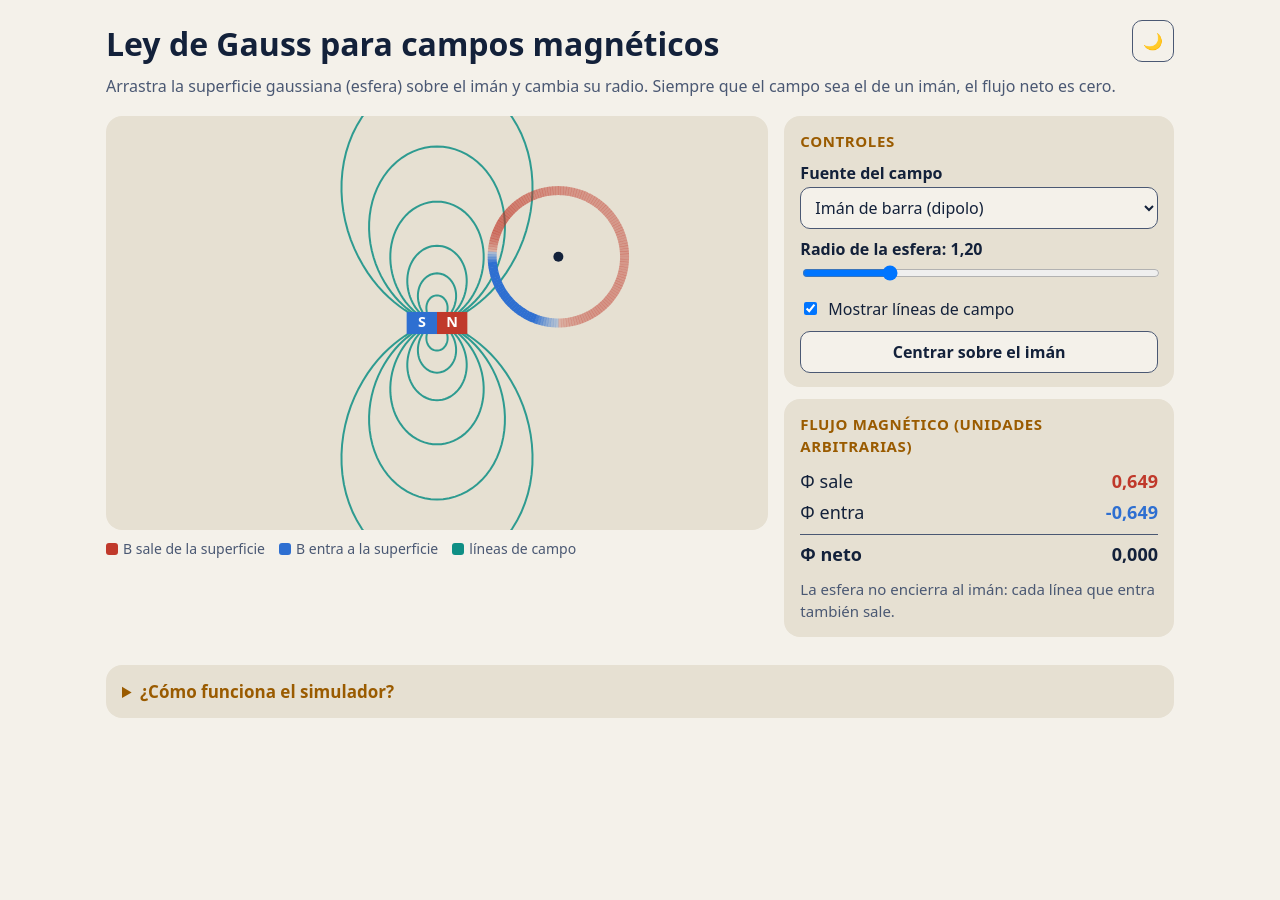
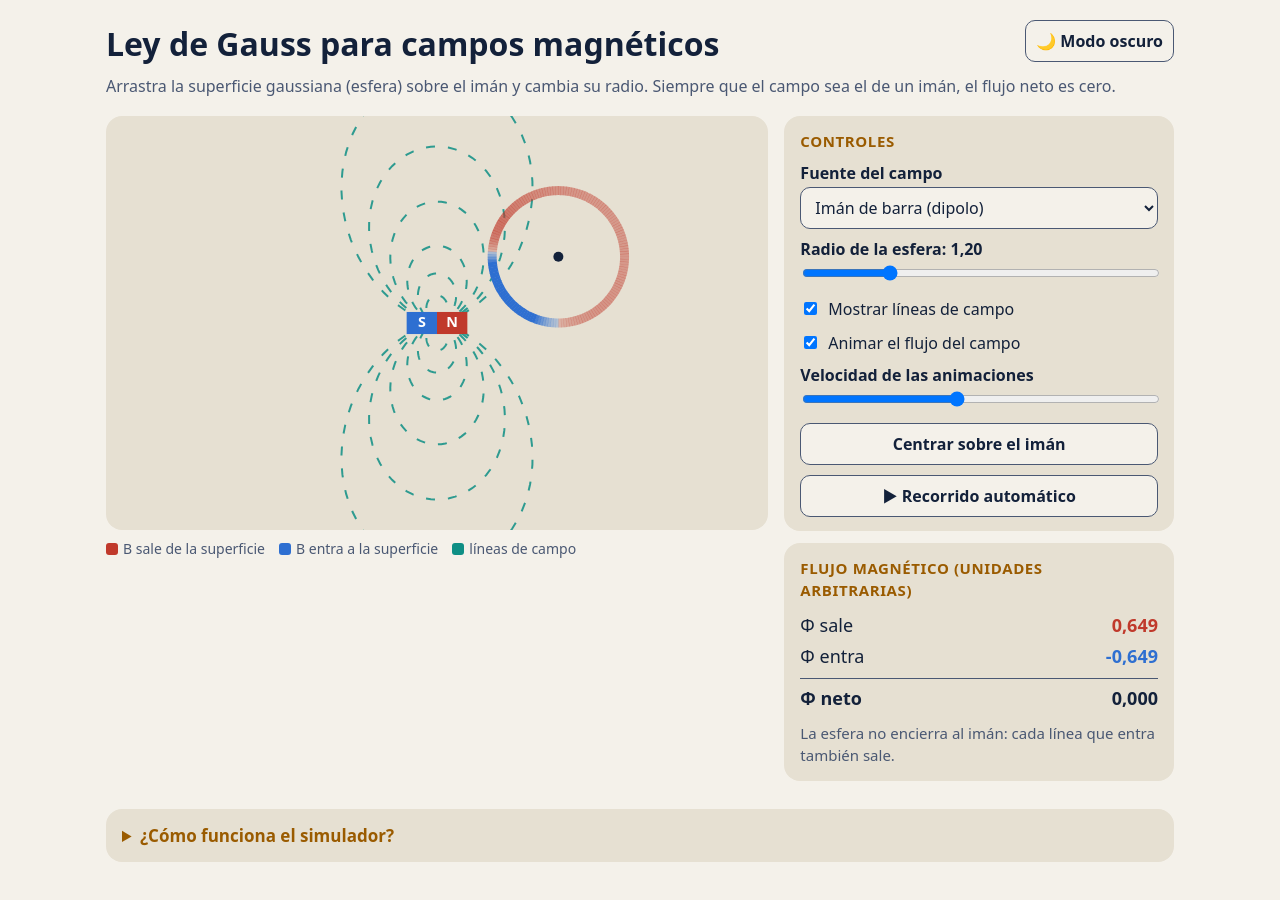
Before and after one commit to Perejil1/gauss-sim, a plain HTML site: page index.html in a window 1280 px wide. Before the commit the page ends 800 px from the top, so only its background shows below. Drawn offline with Linux system fonts and the light colour scheme.

Commit message:
Added animation controls for magnetic field flow and automatic path.

```diff
--- a/index.html
+++ b/index.html
@@ -276,7 +276,24 @@
                 >Mostrar líneas de campo</label
               >
             </div>
+            <div class="chk">
+              <input id="fl" type="checkbox" checked /><label
+                for="fl"
+                style="margin: 0; font-weight: 400"
+                >Animar el flujo del campo</label
+              >
+            </div>
+            <label for="sp">Velocidad de las animaciones</label>
+            <input
+              id="sp"
+              type="range"
+              min="0.25"
+              max="2"
+              step="0.25"
+              value="1"
+            />
             <button id="ctr" type="button">Centrar sobre el imán</button>
+            <button id="au" type="button">▶ Recorrido automático</button>
           </div>
           <div class="card">
             <h2>Flujo magnético (unidades arbitrarias)</h2>
@@ -352,6 +369,26 @@
           cambias la posición, el radio, el modo o el tema, no en un bucle
           continuo.
         </p>
+        <h3>6. Animaciones</h3>
+        <p>
+          <b>Flujo del campo:</b> las líneas se dibujan con trazos que se
+          desplazan en el sentido del campo, del polo norte al sur por fuera del
+          imán (o hacia afuera en el monopolo). Solo indica la dirección, no la
+          intensidad. Se puede desactivar, y viene apagada si tu dispositivo
+          pide reducir el movimiento. El deslizador de velocidad regula tanto el
+          flujo como el recorrido automático.
+        </p>
+        <p>
+          <b>Recorrido automático:</b> la esfera cambia de posición y de radio
+          sola, entrando y saliendo de la zona del imán. Al cruzar el polo, el
+          flujo se muestra como “—” porque allí el campo es infinito. Arrastrar
+          la esfera, mover el deslizador o pulsar “Centrar” detiene el
+          recorrido.
+        </p>
+        <p>
+          El flujo solo se recalcula cuando la esfera cambia; con el simple
+          flujo de las líneas el cálculo no se repite.
+        </p>
         <h3>Limitaciones</h3>
         <p>
           Es un dipolo puntual, no un imán de barra real con tamaño y material.
@@ -373,6 +410,14 @@
         OY = 0,
         dpr = 1,
         drag = false;
+      let phase = 0,
+        tA = 0,
+        last = 0,
+        raf = 0,
+        auto = false;
+      const reduce = window.matchMedia(
+        "(prefers-reduced-motion: reduce)",
+      ).matches;
 
       const css = (n) =>
         getComputedStyle(document.documentElement).getPropertyValue(n).trim();
@@ -440,6 +485,10 @@
         cx.lineWidth = 2;
         cx.strokeStyle = css("--line");
         cx.globalAlpha = 0.85;
+        if ($("fl").checked) {
+          cx.setLineDash([9, 13]);
+          cx.lineDashOffset = -phase * 0.6;
+        }
         if (mode === "dip") {
           for (const L of [0.5, 0.9, 1.4, 2.2, 3.2, 4.5])
             for (const s of [1, -1]) {
@@ -462,6 +511,7 @@
             cx.stroke();
           }
         }
+        cx.setLineDash([]);
         cx.globalAlpha = 1;
       }
 
@@ -517,22 +567,27 @@
         cx.fill();
       }
 
-      function draw() {
+      function draw(upd = true) {
         cx.setTransform(dpr, 0, 0, dpr, 0, 0);
         cx.clearRect(0, 0, W, H);
         if ($("ln").checked) drawLines();
         drawSource();
         drawRing();
-        update();
+        if (upd) update();
       }
 
       function update() {
-        const [o, i] = flux(C[0], C[1], R),
-          dist = Math.hypot(C[0], C[1]),
-          enc = dist < R;
-        $("fo").textContent = fmt(o);
-        $("fi").textContent = fmt(i);
-        $("fn").textContent = fmt(o + i);
+        const dist = Math.hypot(C[0], C[1]),
+          enc = dist < R,
+          sing = Math.abs(dist - R) < 0.08;
+        if (sing) {
+          $("fo").textContent = $("fi").textContent = $("fn").textContent = "—";
+        } else {
+          const [o, i] = flux(C[0], C[1], R);
+          $("fo").textContent = fmt(o);
+          $("fi").textContent = fmt(i);
+          $("fn").textContent = fmt(o + i);
+        }
         $("radv").textContent = R.toFixed(2).replace(".", ",");
         let m;
         if (mode === "dip")
@@ -543,7 +598,10 @@
           m = enc
             ? "Encierra una carga magnética hipotética: Φ neto = 4π ≈ 12,566. Un monopolo no se ha observado nunca."
             : "No encierra la carga: Φ neto ≈ 0.";
-        if (Math.abs(dist - R) < 0.12)
+        if (sing)
+          m +=
+            " La superficie pasa justo por el polo: ahí el campo es infinito y el flujo no está definido.";
+        else if (Math.abs(dist - R) < 0.25)
           m +=
             " La superficie pasa muy cerca del polo y aumenta el error numérico.";
         $("msg").textContent = m;
@@ -557,6 +615,7 @@
         draw();
       }
       cv.addEventListener("pointerdown", (e) => {
+        stopAuto();
         drag = true;
         cv.setPointerCapture(e.pointerId);
         setCenter(e);
@@ -581,6 +640,7 @@
         }
       });
       $("rad").addEventListener("input", (e) => {
+        stopAuto();
         R = +e.target.value;
         draw();
       });
@@ -588,8 +648,12 @@
         mode = e.target.value;
         draw();
       });
-      $("ln").addEventListener("change", draw);
+      $("ln").addEventListener("change", () => {
+        draw();
+        ensureLoop();
+      });
       $("ctr").addEventListener("click", () => {
+        stopAuto();
         C = [0, 0];
         draw();
       });
@@ -601,7 +665,7 @@
       }
       function applyBtn() {
         const d = isDark();
-        $("th").textContent = d ? "☀️" : "🌙";
+        $("th").textContent = d ? "☀️ Modo claro" : "🌙 Modo oscuro";
         $("th").setAttribute("aria-pressed", String(d));
       }
       try {
@@ -622,8 +686,54 @@
         applyBtn();
         draw();
       });
+      // Animaciones: el bucle solo corre si hay flujo animado o recorrido automático.
+      function needsLoop() {
+        return auto || ($("fl").checked && $("ln").checked);
+      }
+      function loop(ts) {
+        const dt = Math.min(0.05, last ? (ts - last) / 1000 : 0);
+        last = ts;
+        const k = +$("sp").value;
+        phase += dt * 60 * k;
+        if (auto) {
+          tA += dt * k;
+          C = [3.4 * Math.sin(0.35 * tA), 1.5 * Math.sin(0.6 * tA)];
+          R = 1.4 + 0.4 * Math.sin(0.9 * tA);
+          $("rad").value = R;
+        }
+        draw(auto);
+        raf = needsLoop() ? requestAnimationFrame(loop) : 0;
+        if (!raf) last = 0;
+      }
+      function ensureLoop() {
+        if (!raf && needsLoop()) {
+          last = 0;
+          raf = requestAnimationFrame(loop);
+        }
+      }
+      function stopAuto() {
+        auto = false;
+        $("au").textContent = "▶ Recorrido automático";
+      }
+      $("fl").addEventListener("change", () => {
+        draw(false);
+        ensureLoop();
+      });
+      $("au").addEventListener("click", () => {
+        if (auto) {
+          stopAuto();
+          draw();
+          return;
+        }
+        auto = true;
+        tA = 0;
+        $("au").textContent = "⏸ Detener recorrido";
+        ensureLoop();
+      });
+      if (reduce) $("fl").checked = false;
       applyBtn();
       resize();
+      ensureLoop();
     </script>
   </body>
 </html>
```
